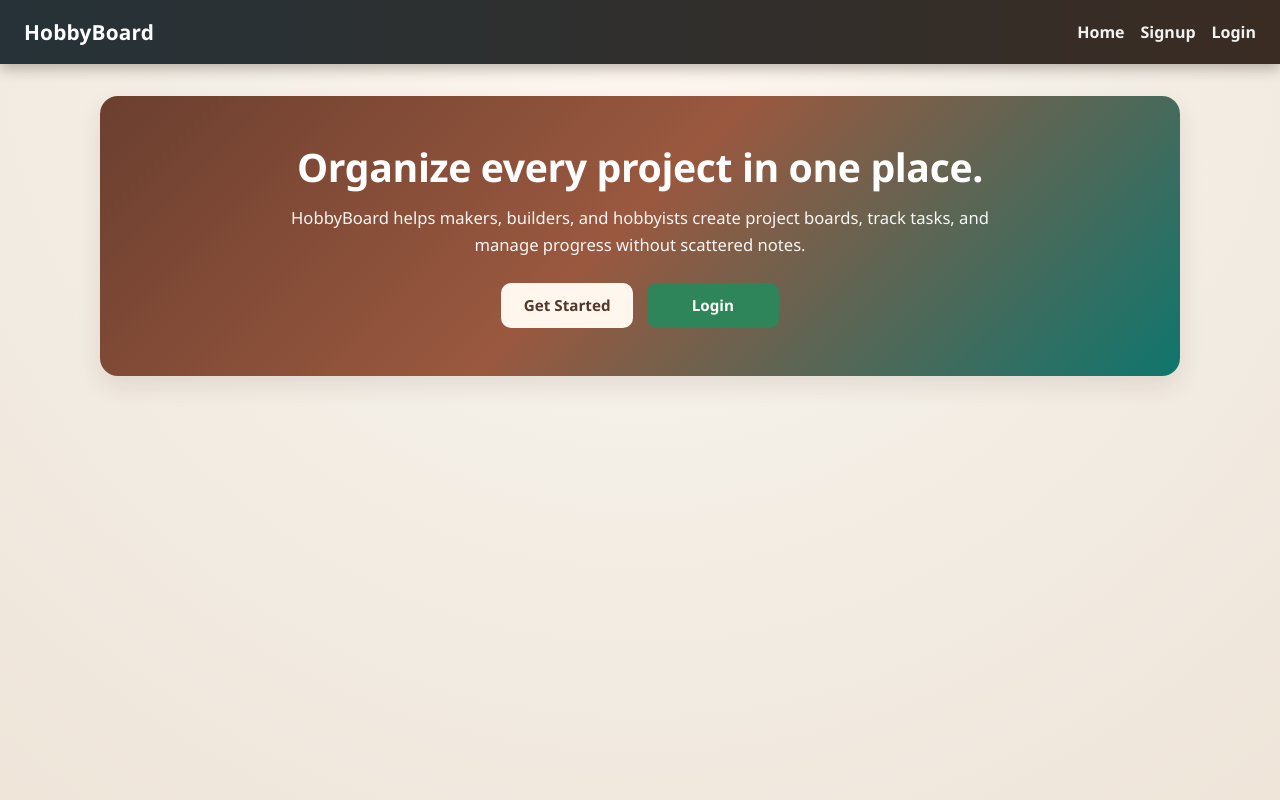
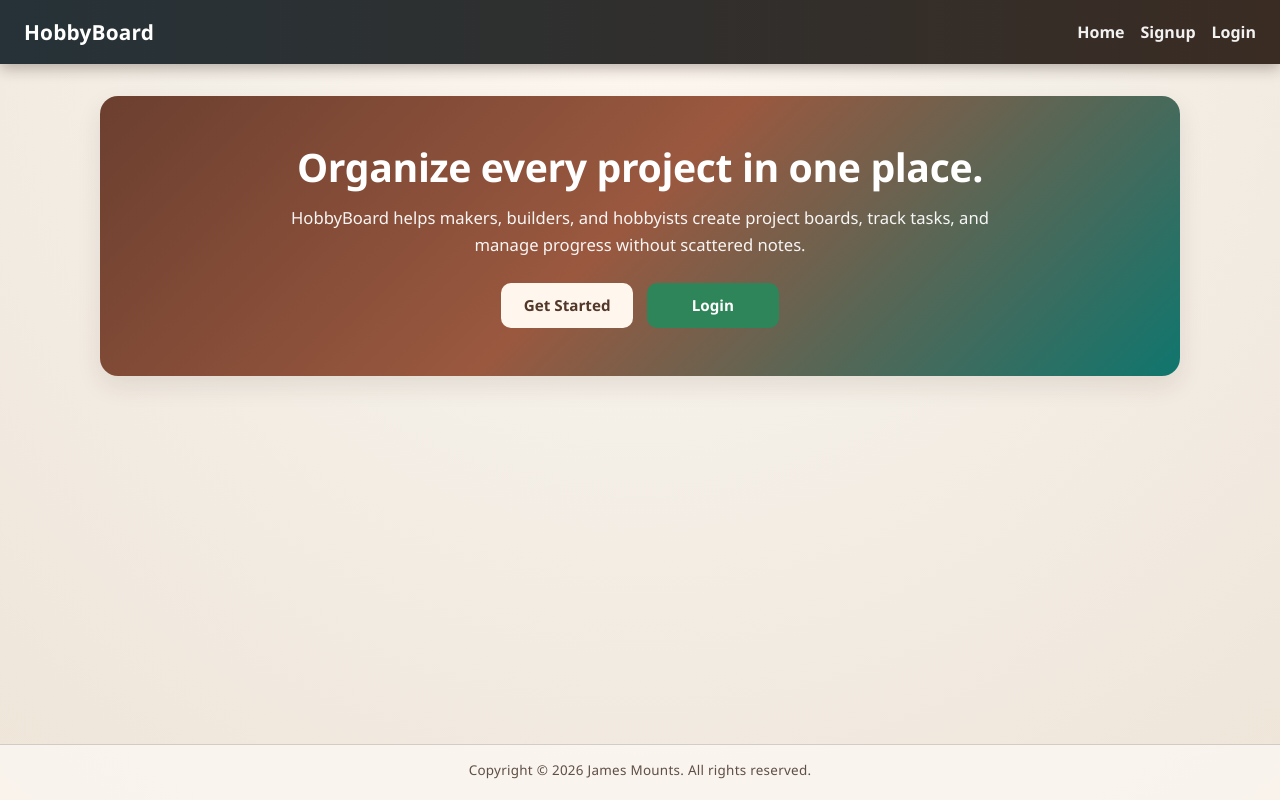
Before and after one commit to mounts10-wq/HobbyBoard, a React (Vite) app in the folder client/: page / in a window 1280 px wide. Built offline with nearby package versions, Linux system fonts and the light colour scheme.

Commit message:
Add portfolio copyright footer

```diff
--- a/client/src/App.css
+++ b/client/src/App.css
@@ -26,6 +26,12 @@ body {
   line-height: 1.55;
 }
 
+.app-shell {
+  min-height: 100vh;
+  display: flex;
+  flex-direction: column;
+}
+
 h1,
 h2,
 h3,
@@ -37,6 +43,23 @@ p {
   max-width: 1120px;
   margin: 0 auto;
   padding: 2rem 1.25rem 2.6rem;
+  width: 100%;
+  box-sizing: border-box;
+  flex: 1;
+}
+
+.site-footer {
+  border-top: 1px solid rgba(58, 44, 35, 0.2);
+  padding: 0.95rem 1rem 1.2rem;
+  text-align: center;
+  background: rgba(255, 252, 248, 0.62);
+}
+
+.site-footer-text {
+  margin: 0;
+  font-size: 0.84rem;
+  color: var(--text-soft);
+  letter-spacing: 0.02em;
 }
 
 .navbar {
--- a/client/src/App.jsx
+++ b/client/src/App.jsx
@@ -10,7 +10,7 @@ import ProtectedRoute from "./components/ProtectedRoute";
 
 function App() {
   return (
-    <>
+    <div className="app-shell">
       <Navbar />
 
       <main className="app-container">
@@ -36,7 +36,13 @@ function App() {
             />
         </Routes>
       </main>
-    </>
+
+      <footer className="site-footer" aria-label="Site footer">
+        <p className="site-footer-text">
+          Copyright {"\u00A9"} 2026 James Mounts. All rights reserved.
+        </p>
+      </footer>
+    </div>
   );
 }
 
```
